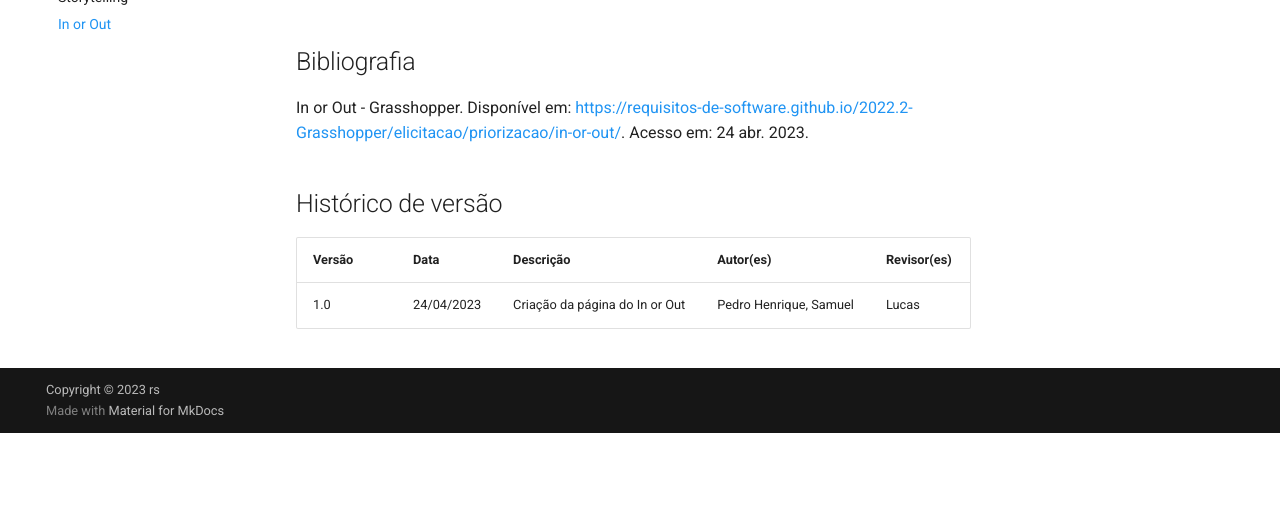
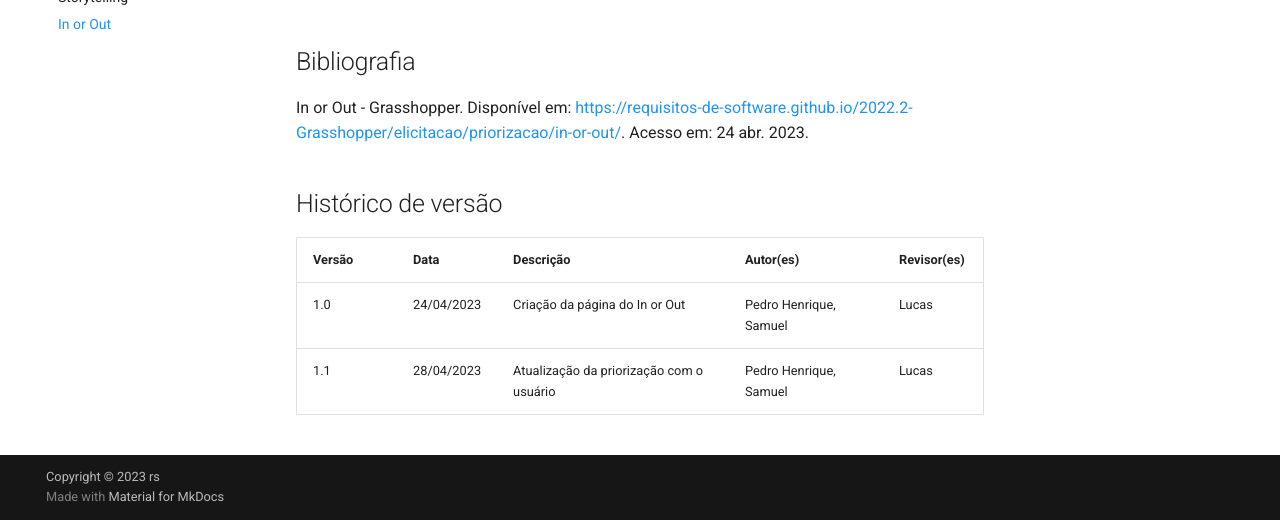
Before and after one commit to Requisitos-de-Software/2023.1-Booking, an MkDocs documentation site: the page built from docs/elicitacao/inOrOut.md, in a window 1280 px wide and 900 px high, scrolled down 5480 px, cut to the strip 380-900 px from the top of the window. Built offline with MkDocs 1.6.1 and Material for MkDocs 9.7.7, drawn with Linux system fonts in a browser that asks for light colours; comment, search, counter and statistics services are not loaded; before the commit the page ends 6293 px from its top, so only the background shows below that.

Commit message:
atualizando o histórico de versão
Co-authored-by: SamuelGSouza <samuelgomes318@gmail.com>
Co-authored-by: YanWerlley <yanwerlley0101@gmail.com>

```diff
--- a/docs/elicitacao/inOrOut.md
+++ b/docs/elicitacao/inOrOut.md
@@ -132,6 +132,7 @@ In or Out - Grasshopper. Disponível em: [https://requisitos-de-software.github.
 
 ## Histórico de versão
 
-| Versão | Data       | Descrição                       | Autor(es)              | Revisor(es) |
-| ------- | ---------- | --------------------------------- | ---------------------- | ----------- |
-| 1.0     | 24/04/2023 | Criação da página do In or Out | Pedro Henrique, Samuel | Lucas       |
+| Versão | Data       | Descrição                                   | Autor(es)              | Revisor(es) |
+| ------- | ---------- | --------------------------------------------- | ---------------------- | ----------- |
+| 1.0     | 24/04/2023 | Criação da página do In or Out             | Pedro Henrique, Samuel | Lucas       |
+| 1.1     | 28/04/2023 | Atualização da priorização com o usuário | Pedro Henrique, Samuel | Lucas       |
```
